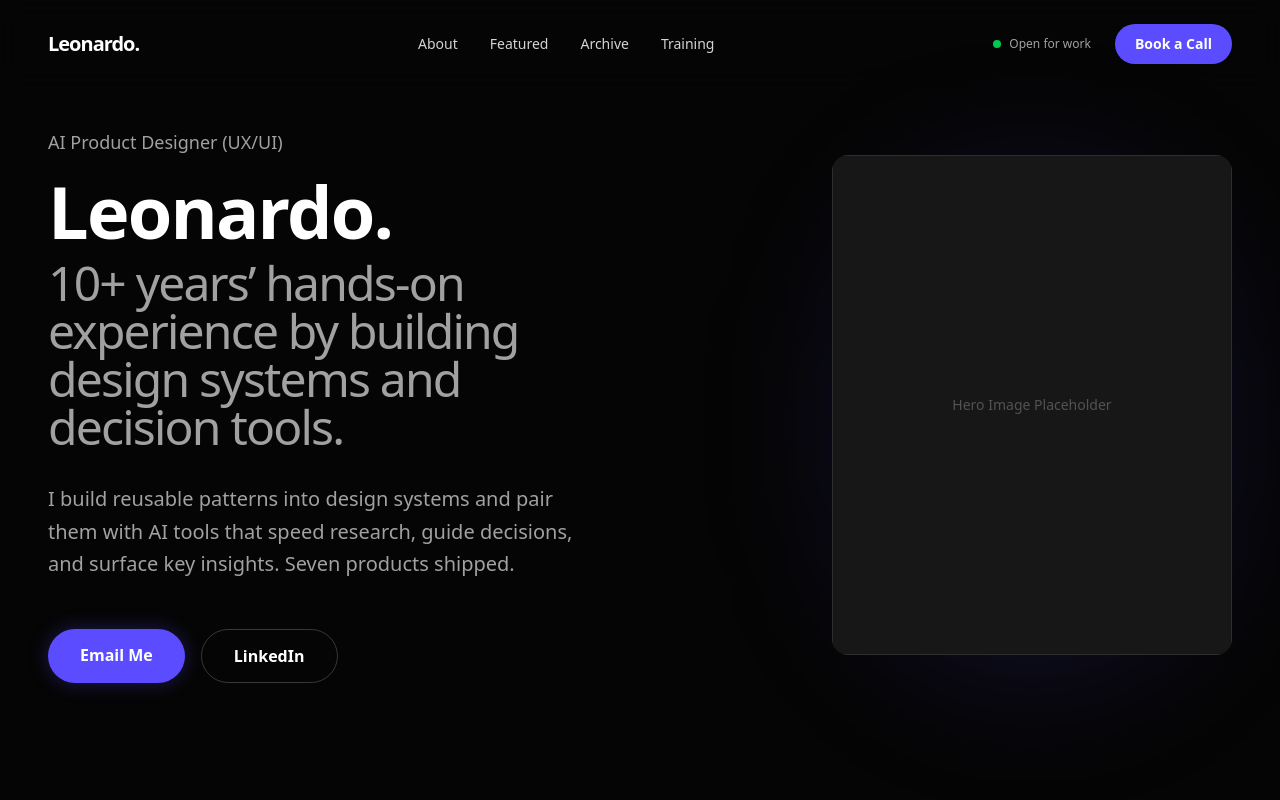
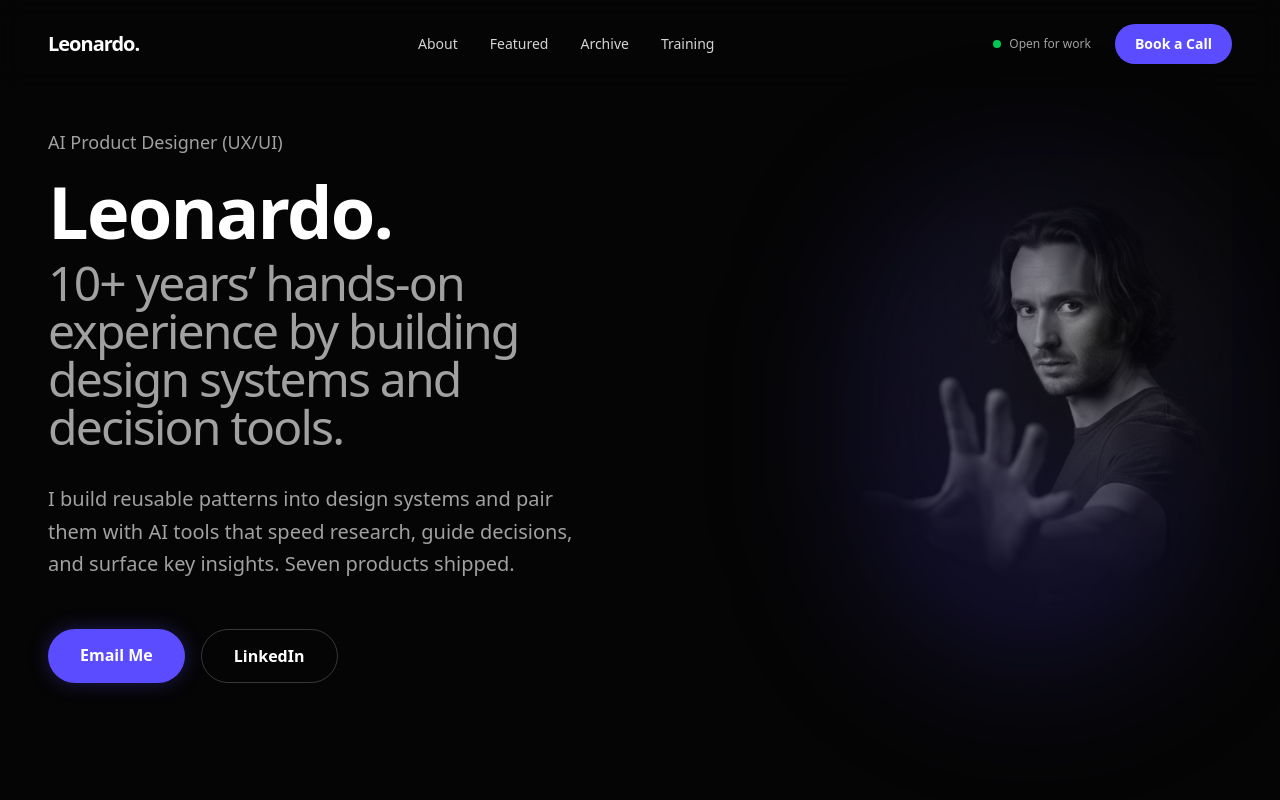
Before and after one commit to leonardodemurtas/portfolio-next, a Next.js app: page / in a window 1280 px wide. Shown: the top 800 px of the page. Built offline with nearby package versions, Linux system fonts and the light colour scheme.

Commit message:
Redesign portfolio: Dark mode, new components (Header, Hero, Clients, Works)

```diff
--- a/app/components/Hero.tsx
+++ b/app/components/Hero.tsx
@@ -1,5 +1,6 @@
 
 import Link from "next/link";
+import Image from "next/image";
 
 
 export function Hero() {
@@ -53,9 +54,13 @@
                         {/* Using a placeholder service or a local placeholder asset if available.
                  Since I don't have the user's specific image, I'll use a style-neutral placeholder
                  or a colored block for now. */}
-                        <div className="w-full h-full bg-neutral-900 border border-white/10 flex items-center justify-center text-neutral-600">
-                            <span className="text-sm">Hero Image Placeholder</span>
-                        </div>
+                        <Image
+                            src="/hero-image.png"
+                            alt="Leonardo De Murtas"
+                            fill
+                            className="object-cover object-center"
+                            priority
+                        />
                         {/* If the user had an image, we would use <Image src="..." /> here */}
                     </div>
                 </div>
```
Also changed, not shown: public/hero-image.png (added).
